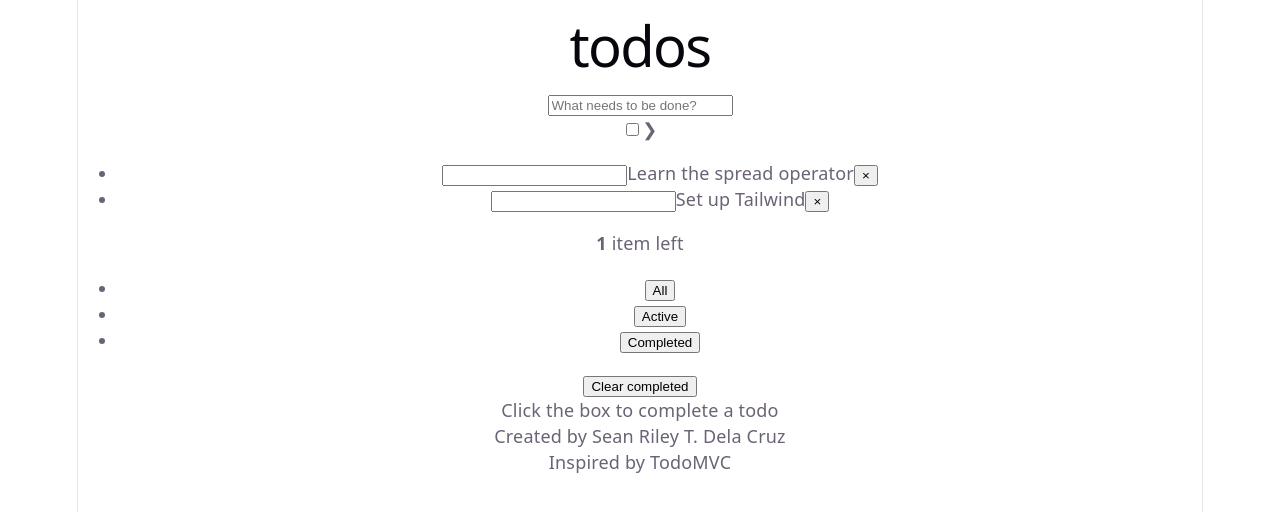
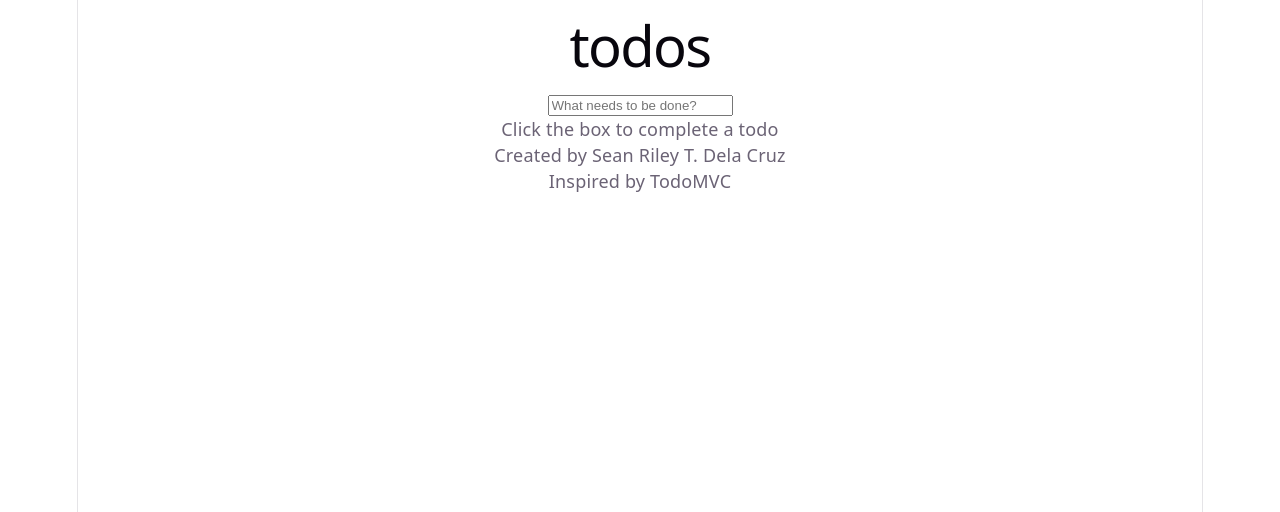
Before and after one commit to seanrileydelacruz444/DelaCruz-csit340-todomvc, a React (Vite) app: page / in a window 1280 px wide. Shown: the top 512 px of the page. Built offline with nearby package versions, Linux system fonts and the light colour scheme.

Commit message:
feat:hide main and footer when there are no todos

```diff
--- a/src/components/Todo.jsx
+++ b/src/components/Todo.jsx
@@ -3,10 +3,7 @@
 export default function Todo()
 {
     const [text, setText] = useState('')
-    const [todos, setTodos] = useState([
-    { id: 1, text: 'Learn the spread operator', completed: false },
-    { id: 2, text: 'Set up Tailwind', completed: true },
-    ])
+    const [todos, setTodos] = useState([])
 
     function handleSubmit(e) {
         e.preventDefault()
@@ -25,6 +22,10 @@
             todo.id === id ? { ...todo, completed: !todo.completed } : todo
         )
         )
+    }
+
+    function handleDelete(id) {
+        setTodos(todos.filter((todo) => todo.id !== id))
     }
 
     return(
@@ -46,6 +47,9 @@
                     />
 
                 </form>
+
+            {todos.length > 0 && (
+            <>
 
             <main className="relative border-t border-[#e6e6e6]">
                 <input id="toggle-all" type="checkbox" className="peer sr-only" />
@@ -129,7 +133,8 @@
                 </button>
 
             </footer>
-
+            </>
+            )}
             </div>
         </section>
     )
```
